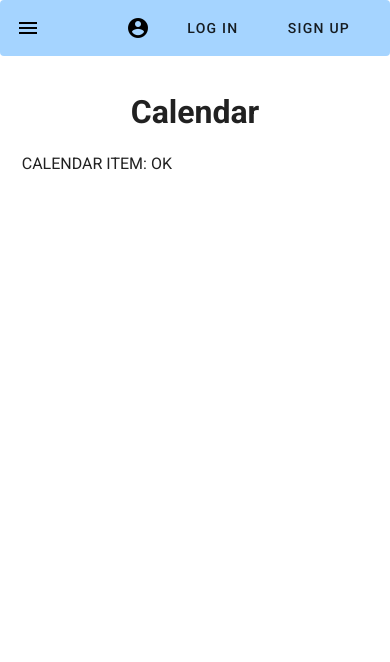
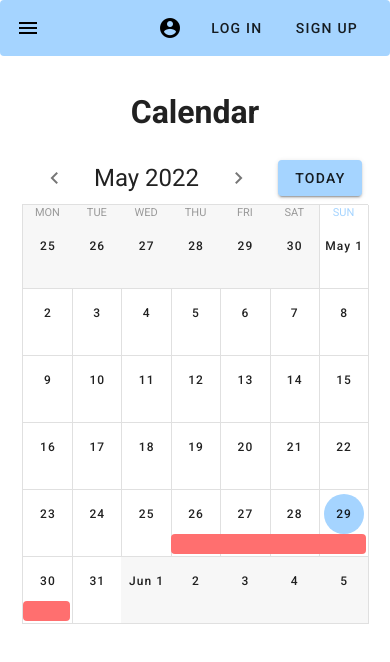
Before and after one commit to b0rke-mborina/apartment-manager-frontend, a Vue app: page /calendar in a window 390 px wide. Shown: the top 662 px of the page. Built offline with nearby package versions, Linux system fonts and the light colour scheme.

Commit message:
Made calendar on CalendarView, minor app bar responsive improvements

```diff
--- a/src/App.vue
+++ b/src/App.vue
@@ -10,10 +10,10 @@
 			<v-btn icon color="#000000">
 				<v-icon class="mx-2">mdi-account-circle</v-icon>
 			</v-btn>
-			<v-btn text rounded :to="login" class="login-signup mx-2">
+			<v-btn text rounded :to="login" class="login-signup">
 				<span>Log in</span>
 			</v-btn>
-			<v-btn text rounded :to="signup" class="login-signup mx-2">
+			<v-btn text rounded :to="signup" class="login-signup">
 				<span>Sign up</span>
 			</v-btn>
     	</v-app-bar>
--- a/src/views/CalendarView.vue
+++ b/src/views/CalendarView.vue
@@ -1,7 +1,32 @@
 <template>
 	<v-container absolute fluid class="main-content">
+		<!-- Page title -->
 		<h1 class="mt-5 mb-4 text-center">Calendar</h1>
-		<CalendarItem/>
+		<!-- <CalendarItem/> -->
+		<!-- Calendar actions (left, right, title, today) -->
+		<v-sheet class="d-flex flex-div">
+			<!-- Button left - go one calendar period older -->
+			<v-btn icon class="ma-2" @click="$refs.calendar.prev()">
+				<v-icon>mdi-chevron-left</v-icon>
+			</v-btn>
+			<!-- Calendar to title -->
+			<span v-if="$refs.calendar" class="calendar-title my-2">{{ $refs.calendar.title }}</span>
+			<!-- Button right - go one calendar period newer -->
+			<v-btn icon class="ma-2" @click="$refs.calendar.next()">
+				<v-icon>mdi-chevron-right</v-icon>
+			</v-btn>
+			<!-- Button today - set current month -->
+			<v-btn class="text-center my-2 today" color="#A5D4FF" @click="setToday">
+				Today
+			</v-btn>
+		</v-sheet>
+		<!-- Sheet with calendar items -->
+		<v-sheet height="420">
+			<v-calendar ref="calendar" v-model="value" color="#A5D4FF"
+				event-overlap-mode="stack" type="month" :weekdays="weekday"
+				:events="closedPeriods" event-color="#FF6F6F">
+			</v-calendar>
+		</v-sheet>
 		<!-- Empty space at the bottom of page -->
 		<EmptyDiv/>
 	</v-container>
@@ -15,34 +40,47 @@ export default {
 	name: 'CalendarView',
 	data() {
 		return {
-			closedPeriods: []
+			closedPeriods: [],
+			mode: 'stack',
+			weekday: [1, 2, 3, 4, 5, 6, 0],
+			value: ''
 		}
 	},
 	mounted() {
 		let periodsFromBackend = [
 			{
+				ObjecId: 110,
+				start: "2021-05-16",
+				end: "2021-05-25"
+			},
+			{
 				ObjecId: 100,
-				startDate: "2022-05-26",
-				endDate: "2022-05-30"
+				start: "2022-05-26",
+				end: "2022-05-30"
 			},
 			{
 				ObjecId: 101,
-				startDate: "2022-06-28",
-				endDate: "2022-07-08"
+				start: "2022-06-28",
+				end: "2022-07-08"
 			},
 			{
 				ObjecId: 102,
-				startDate: "2022-07-8",
-				endDate: "2022-07-20"
+				start: "2022-07-10",
+				end: "2022-07-20"
 			},
 			{
 				ObjecId: 103,
-				startDate: "2022-08-01",
-				endDate: "2022-08-15"
+				start: "2022-08-01",
+				end: "2022-08-15"
 			}
 		];
 		this.closedPeriods = periodsFromBackend;
 		console.log(this.closedPeriods);
+	},
+	methods: {
+		setToday () {
+			this.value = ''
+		}
 	},
 	components: {
 		CalendarItem,
@@ -53,4 +91,7 @@ export default {
 
 <style scoped>
 	@import '@/assets/css/views-style.css';
+	.calendar-title {
+		font-size: 24px;
+	}
 </style>
```
